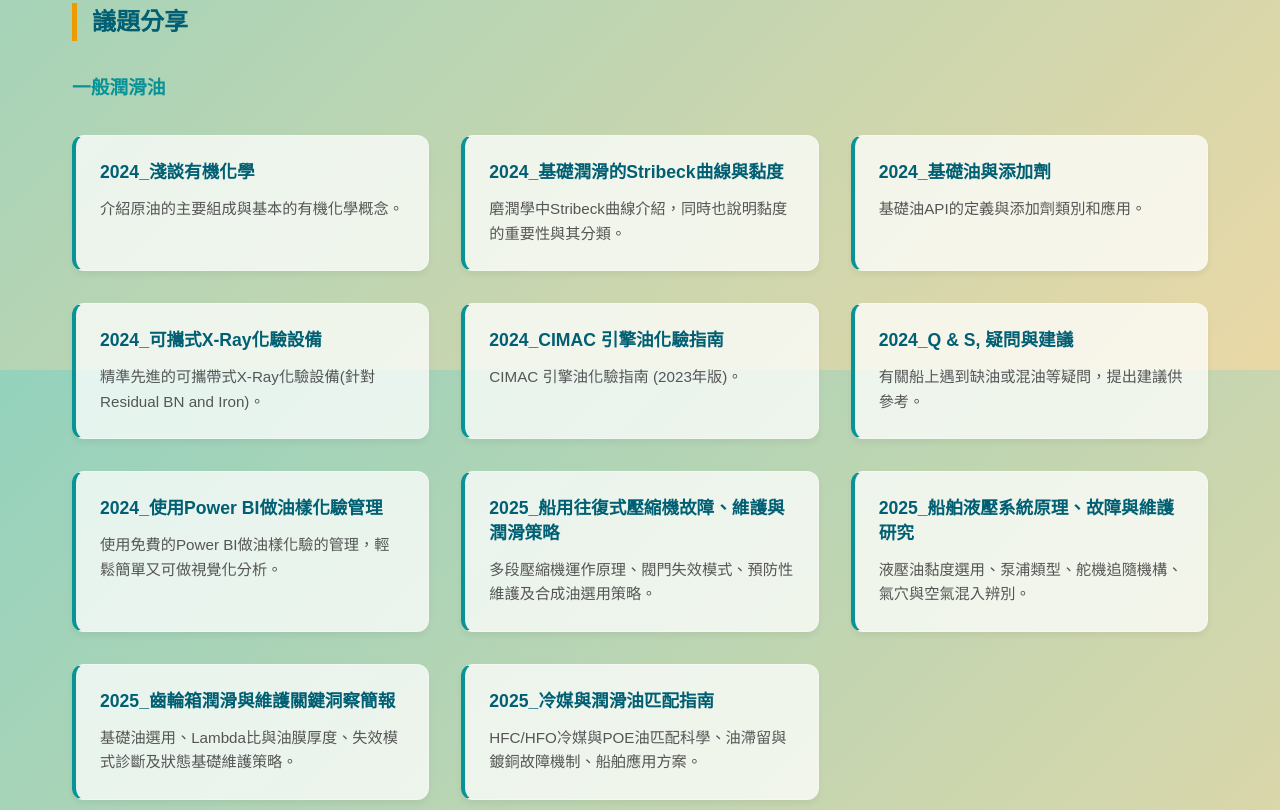
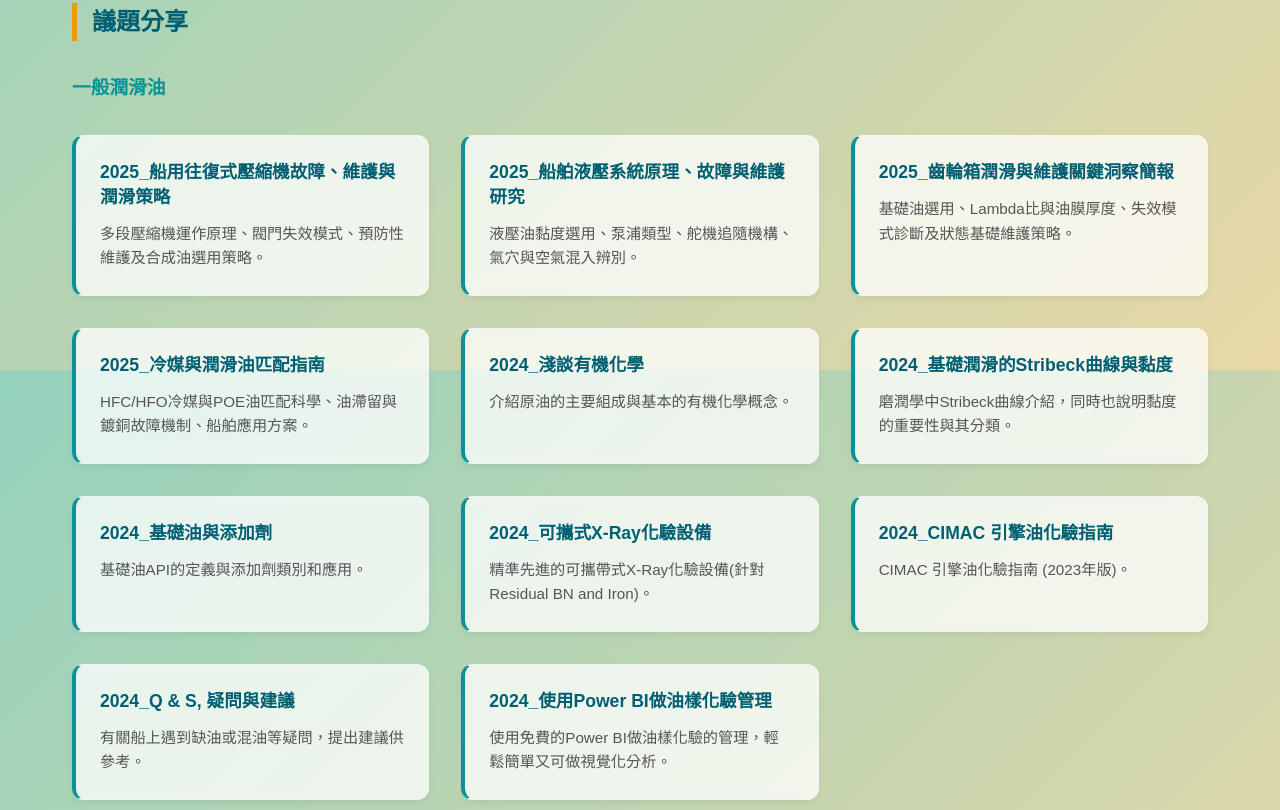
Before and after one commit to 1969Mark/marklubeworld, a plain HTML site: page index.html in a window 1280 px wide. Shown: the part 1230-2040 px from the top of the page. Drawn offline with Linux system fonts and the light colour scheme.

Commit message:
重新排序議題：2025年議題移至2024年議題前面

```diff
--- a/index.html
+++ b/index.html
@@ -104,7 +104,24 @@
 
             <h3 style="margin-top: 2rem; color: var(--ocean-mid);">一般潤滑油</h3>
             <div class="topic-grid">
-                <!-- General Lubes Cards -->
+                <!-- General Lubes Cards - 2025 -->
+                <a href="links/compressor_maintenance.html" class="card">
+                    <h3>2025_船用往復式壓縮機故障、維護與潤滑策略</h3>
+                    <p>多段壓縮機運作原理、閥門失效模式、預防性維護及合成油選用策略。</p>
+                </a>
+                <a href="links/hydraulic_system.html" class="card">
+                    <h3>2025_船舶液壓系統原理、故障與維護研究</h3>
+                    <p>液壓油黏度選用、泵浦類型、舵機追隨機構、氣穴與空氣混入辨別。</p>
+                </a>
+                <a href="links/gearbox_lubrication.html" class="card">
+                    <h3>2025_齒輪箱潤滑與維護關鍵洞察簡報</h3>
+                    <p>基礎油選用、Lambda比與油膜厚度、失效模式診斷及狀態基礎維護策略。</p>
+                </a>
+                <a href="links/refrigerant_lubricant.html" class="card">
+                    <h3>2025_冷媒與潤滑油匹配指南</h3>
+                    <p>HFC/HFO冷媒與POE油匹配科學、油滯留與鍍銅故障機制、船舶應用方案。</p>
+                </a>
+                <!-- General Lubes Cards - 2024 -->
                 <a href="links/organic.html" class="card">
                     <h3>2024_淺談有機化學</h3>
                     <p>介紹原油的主要組成與基本的有機化學概念。</p>
@@ -126,34 +143,18 @@
                     <p>CIMAC 引擎油化驗指南 (2023年版)。</p>
                 </a>
                 <a href="links/qands.html" class="card">
-                    <h3>2024_Q & S, 疑問與建議</h3>
+                    <h3>2024_Q &amp; S, 疑問與建議</h3>
                     <p>有關船上遇到缺油或混油等疑問，提出建議供參考。</p>
                 </a>
                 <a href="links/usedoil_pbi.html" class="card">
                     <h3>2024_使用Power BI做油樣化驗管理</h3>
                     <p>使用免費的Power BI做油樣化驗的管理，輕鬆簡單又可做視覺化分析。</p>
                 </a>
-                <a href="links/compressor_maintenance.html" class="card">
-                    <h3>2025_船用往復式壓縮機故障、維護與潤滑策略</h3>
-                    <p>多段壓縮機運作原理、閥門失效模式、預防性維護及合成油選用策略。</p>
-                </a>
-                <a href="links/hydraulic_system.html" class="card">
-                    <h3>2025_船舶液壓系統原理、故障與維護研究</h3>
-                    <p>液壓油黏度選用、泵浦類型、舵機追隨機構、氣穴與空氣混入辨別。</p>
-                </a>
-                <a href="links/gearbox_lubrication.html" class="card">
-                    <h3>2025_齒輪箱潤滑與維護關鍵洞察簡報</h3>
-                    <p>基礎油選用、Lambda比與油膜厚度、失效模式診斷及狀態基礎維護策略。</p>
-                </a>
-                <a href="links/refrigerant_lubricant.html" class="card">
-                    <h3>2025_冷媒與潤滑油匹配指南</h3>
-                    <p>HFC/HFO冷媒與POE油匹配科學、油滯留與鍍銅故障機制、船舶應用方案。</p>
-                </a>
             </div>
 
             <h3 style="margin-top: 3rem; color: var(--ocean-mid);">船舶潤滑油</h3>
             <div class="topic-grid">
-                <!-- Marine Lubes Cards -->
+                <!-- Marine Lubes Cards - 2025 -->
                 <a href="links/microbial_degradation.html" class="card marine">
                     <h3>2025_船舶主機油微生物劣化與防治策略</h3>
                     <p>探討系統油微生物污染機制、ASTM檢測標準及高溫巴氏殺菌防治策略。</p>
@@ -182,13 +183,14 @@
                     <h3>2025_SL2025-776 掃氣箱洩油取樣</h3>
                     <p>Everllence針對二衝程主機發布的最新掃氣箱洩油取樣與分析指導方針。</p>
                 </a>
+                <a href="links/sl.html" class="card marine">
+                    <h3>2025_二衝程主機廠家最新的Service Letter</h3>
+                    <p>MAN B&W和WinGD對主機汽缸油的最新規範與定義。</p>
+                </a>
+                <!-- Marine Lubes Cards - 2024 -->
                 <a href="links/bn.html" class="card marine">
                     <h3>2024_鹼質(BN)的概念與應用</h3>
                     <p>介紹鹼值添加劑的組成與功能，有助於了解酸鹼中和的過程。</p>
-                </a>
-                <a href="links/sl.html" class="card marine">
-                    <h3>2025_二衝程主機廠家最新的Service Letter</h3>
-                    <p>MAN B&W和WinGD對主機汽缸油的最新規範與定義。</p>
                 </a>
                 <a href="links/sl2023_738.html" class="card marine">
                     <h3>2024_MAN B&W的SL2023-738</h3>
```
